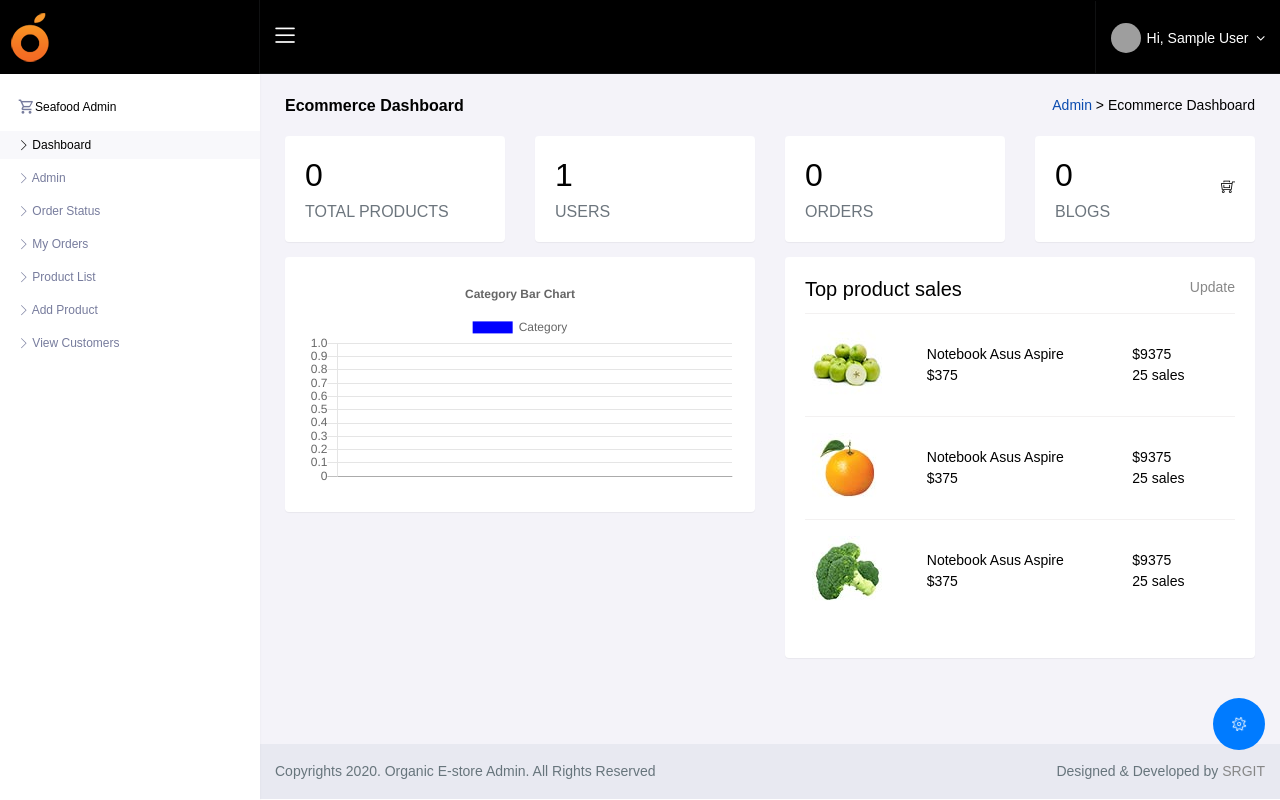
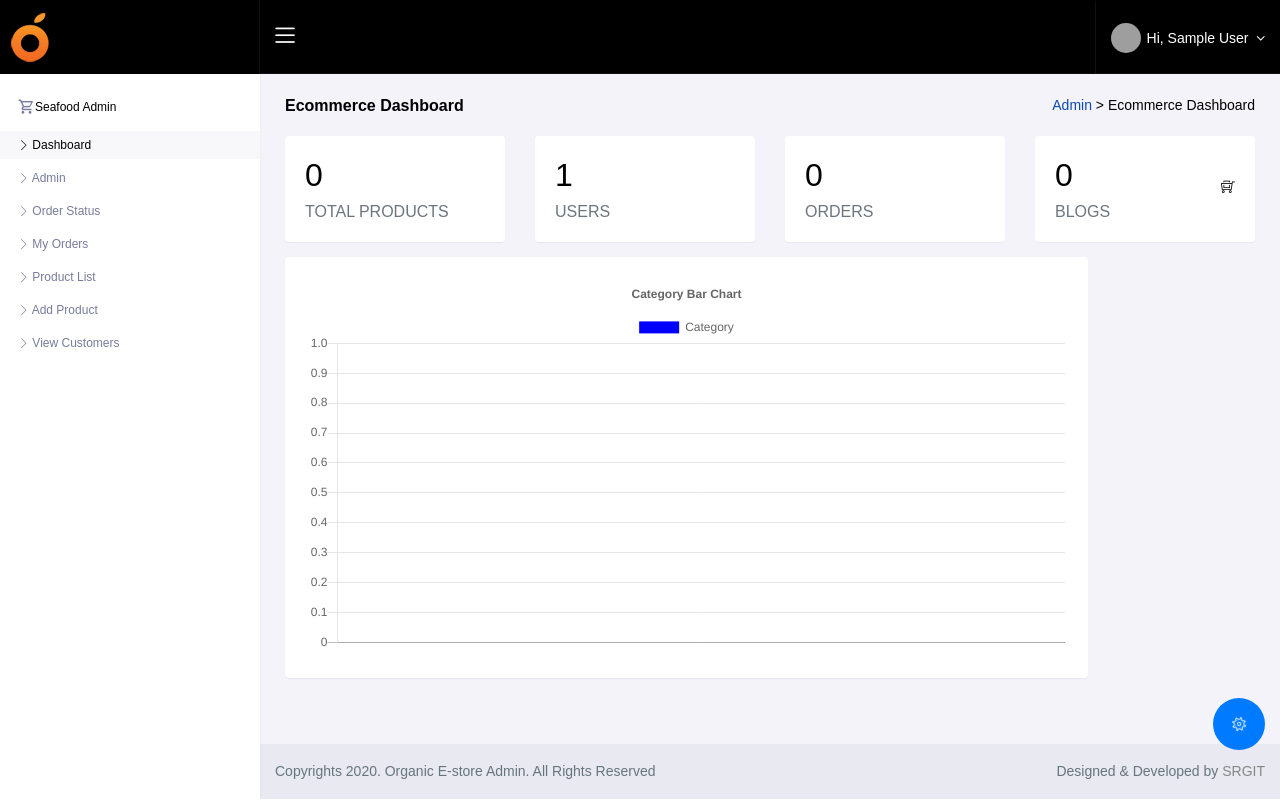
Before and after one commit to dera1992/clothing, a Django app: page /dashboard/ in a window 1280 px wide. Run offline with Django 3.2, Linux system fonts and the light colour scheme; the visitor is signed in with stand-in values (Sample User, id 1); data comes from the database, SQL or seed files in the repository; data that the repository does not hold is empty; some libraries are stand-ins or nearby versions; some web fonts are replaced; grey boxes are pictures that could not be loaded.

Commit message:
somethings added

```diff
--- a/clothing/settings.py
+++ b/clothing/settings.py
@@ -200,7 +200,7 @@ HITCOUNT_HITS_PER_IP_LIMIT = 0
 EMAIL_USE_TLS = True
 EMAIL_HOST = 'smtp.gmail.com'
 EMAIL_HOST_USER = 'ezechdr16@gmail.com'
-EMAIL_HOST_PASSWORD = 'ederabright'
+EMAIL_HOST_PASSWORD = ''
 EMAIL_PORT = 587
 
 STAR_RATINGS_STAR_HEIGHT = 22
@@ -208,5 +208,5 @@ STAR_RATINGS_STAR_WIDTH = 22
 
 PAYSTACK_PUBLIC_KEY='pk_test_39d8997627614a9240b44f1d4aaedb52aac8cadd'
 PAYSTACK_SECRET_KEY='sk_test_0ff742b9305ca246400186630aa6d5d5729e1476'
-PAYSTACK_SUCCESS_URL='owner:success'
+PAYSTACK_SUCCESS_URL='order:payment_confirm'
 PAYSTACK_FAILED_URL='owner:failure'
--- a/home/views.py
+++ b/home/views.py
@@ -159,7 +159,6 @@ def ad_detail(request, id, slug):
     except Rating.DoesNotExist:
         pass
     user_rating = UserRating.objects.filter(rating__object_id=ad.id)
-    print(user_rating)
     is_favourite = False
 
     if ad.favourite.filter(id=request.user.id).exists():
--- a/order/admin.py
+++ b/order/admin.py
@@ -1,5 +1,5 @@
 from django.contrib import admin
-from .models import Order, OrderItem, Address, State, Lga
+from .models import Order, OrderItem, Address, State, Lga, Payment
 
 # Register your models here.
 
@@ -27,3 +27,4 @@ admin.site.register(Order, OrderAdmin)
 admin.site.register(Address, AddressAdmin)
 admin.site.register(State)
 admin.site.register(Lga)
+admin.site.register(Payment)
--- a/order/urls.py
+++ b/order/urls.py
@@ -16,4 +16,5 @@ urlpatterns = [
     path('order_owner/', views.order_owner, name='order_owner'),
     path('payment/<payment_option>/', PaymentView.as_view(), name='payment'),
     path('transfer/', views.transfer, name='transfer'),
+    path('payment_confirm/', views.payment_confirm, name='payment_confirm'),
 ]
--- a/templates/home/dashboard.html
+++ b/templates/home/dashboard.html
@@ -90,7 +90,7 @@
           </div>
         </div>
         <!-- Column -->
-        <div class="col-lg-6 col-md-6">
+        <div class="col-lg-10 col-md-10">
           <div class="card">
             <div class="card-body">
                 <div id="container" style="width: 100%;">
@@ -100,48 +100,48 @@
             </div>
           </div>
         </div>
-        <div class="col-lg-6 col-md-6">
-          <div class="card">
-            <div class="card-body">
-              <div class="panel-wrapper">
-                <div class="d-flex m-b-10 no-block">
-                  <h5 class="card-title m-b-0 align-self-center">Top product sales</h5>
-                  <div class="ml-auto text-light-blue"> <a href="#" class="pull-left text-light-blue inline-block refresh mr-15"> <i class="fas fa-sync"></i> Update </a> </div>
-                </div>
-                <div class="table-responsive">
-                  <table class="table color-table">
-                    <tbody>
-                      <tr>
-                        <td><img src="../assets/images/product/pro1.jpg" alt="" title=""></td>
-                        <td><span class="font-semibold font-16">Notebook Asus Aspire</span> <br>
-                          $375</td>
-                        <td><span class="font-semibold font-20 text-blue-light">$9375</span> <br>
-                          25 sales</td>
-                        <td><div id="sparkline16"></div></td>
-                      </tr>
-                      <tr>
-                        <td><img src="../assets/images/product/pro2.jpg" alt="" title=""></td>
-                        <td><span class="font-semibold font-16">Notebook Asus Aspire</span> <br>
-                          $375</td>
-                        <td><span class="font-semibold font-20 text-blue-light">$9375</span> <br>
-                          25 sales</td>
-                        <td><div id="sparkline17"></div></td>
-                      </tr>
-                      <tr>
-                        <td><img src="../assets/images/product/pro3.jpg" alt="" title=""></td>
-                        <td><span class="font-semibold font-16">Notebook Asus Aspire</span> <br>
-                          $375</td>
-                        <td><span class="font-semibold font-20 text-blue-light">$9375</span><br>
-                          25 sales</td>
-                        <td><div id="sparkline18"></div></td>
-                      </tr>
-                    </tbody>
-                  </table>
-                </div>
-              </div>
-            </div>
-          </div>
-        </div>
+{#        <div class="col-lg-6 col-md-6">#}
+{#          <div class="card">#}
+{#            <div class="card-body">#}
+{#              <div class="panel-wrapper">#}
+{#                <div class="d-flex m-b-10 no-block">#}
+{#                  <h5 class="card-title m-b-0 align-self-center">Top product sales</h5>#}
+{#                  <div class="ml-auto text-light-blue"> <a href="#" class="pull-left text-light-blue inline-block refresh mr-15"> <i class="fas fa-sync"></i> Update </a> </div>#}
+{#                </div>#}
+{#                <div class="table-responsive">#}
+{#                  <table class="table color-table">#}
+{#                    <tbody>#}
+{#                      <tr>#}
+{#                        <td><img src="../assets/images/product/pro1.jpg" alt="" title=""></td>#}
+{#                        <td><span class="font-semibold font-16">Notebook Asus Aspire</span> <br>#}
+{#                          $375</td>#}
+{#                        <td><span class="font-semibold font-20 text-blue-light">$9375</span> <br>#}
+{#                          25 sales</td>#}
+{#                        <td><div id="sparkline16"></div></td>#}
+{#                      </tr>#}
+{#                      <tr>#}
+{#                        <td><img src="../assets/images/product/pro2.jpg" alt="" title=""></td>#}
+{#                        <td><span class="font-semibold font-16">Notebook Asus Aspire</span> <br>#}
+{#                          $375</td>#}
+{#                        <td><span class="font-semibold font-20 text-blue-light">$9375</span> <br>#}
+{#                          25 sales</td>#}
+{#                        <td><div id="sparkline17"></div></td>#}
+{#                      </tr>#}
+{#                      <tr>#}
+{#                        <td><img src="../assets/images/product/pro3.jpg" alt="" title=""></td>#}
+{#                        <td><span class="font-semibold font-16">Notebook Asus Aspire</span> <br>#}
+{#                          $375</td>#}
+{#                        <td><span class="font-semibold font-20 text-blue-light">$9375</span><br>#}
+{#                          25 sales</td>#}
+{#                        <td><div id="sparkline18"></div></td>#}
+{#                      </tr>#}
+{#                    </tbody>#}
+{#                  </table>#}
+{#                </div>#}
+{#              </div>#}
+{#            </div>#}
+{#          </div>#}
+{#        </div>#}
       </div>
 
     </div>
--- a/templates/paystack/failed-page.html
+++ b/templates/paystack/failed-page.html
@@ -37,7 +37,7 @@
     	<div class="row justify-content-center">
         	<div class="col-md-12">
             	<div class="heading_s1 mb-3 mb-md-5">
-                	<h3>Error! There was error during payment</h3>
+                	<h3 style="text-align: center">Error! There was error during payment</h3>
                 </div>
             </div>
         </div>
--- a/templates/paystack/success-page.html
+++ b/templates/paystack/success-page.html
@@ -37,7 +37,7 @@
     	<div class="row justify-content-center">
         	<div class="col-md-12">
             	<div class="heading_s1 mb-3 mb-md-5">
-                	<h3>Congratulations! You have successfully paid for your product.</h3>
+                	<h3 style="text-align: center">Congratulations! You have successfully paid for your product.</h3>
                 </div>
             </div>
         </div>
```
Also changed, not shown: order/models.py (+12 -0 lines), order/views.py (+28 -1 lines), order/migrations/0002_auto_20200510_1343.py (added), productCreate/migrations/0003_auto_20200510_1343.py (added).
